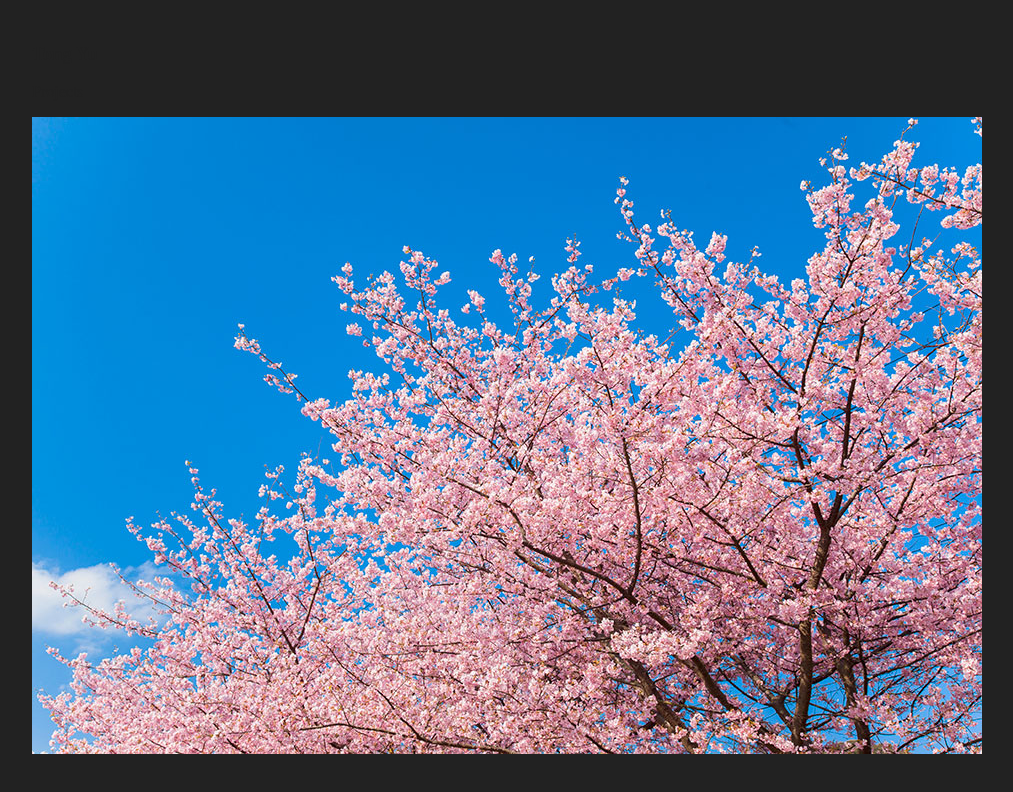
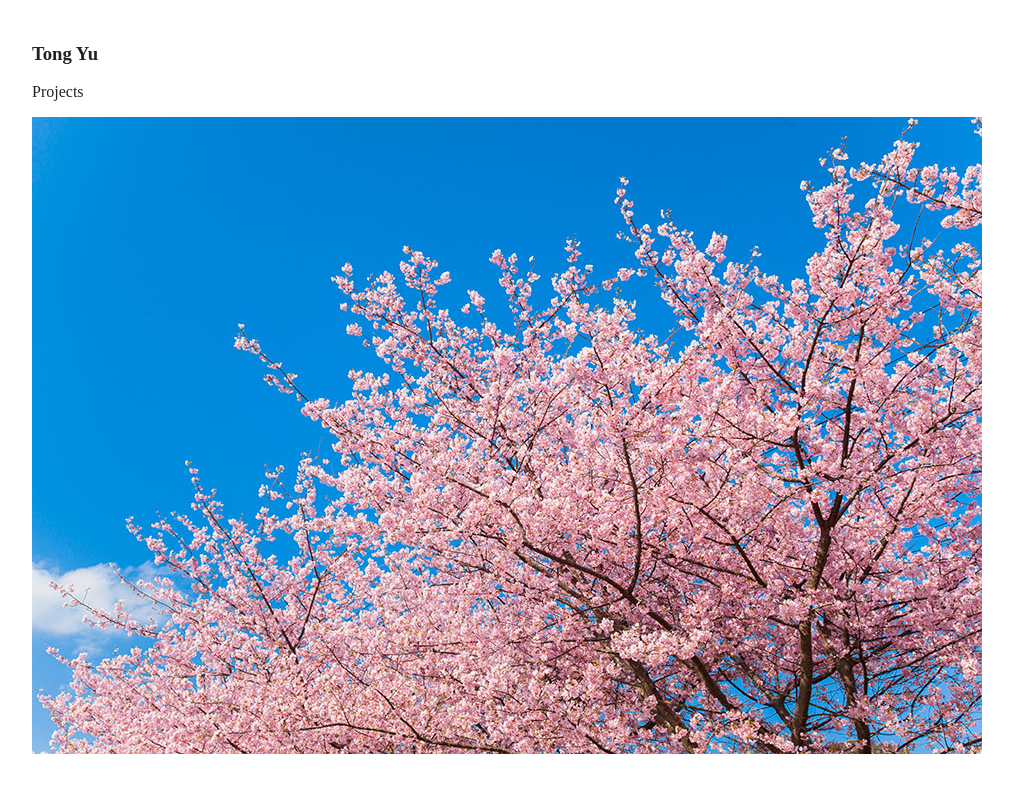
Before and after one commit to yttj/core-int-pucd-2035_yu, a website built with Parcel: page index.html in a window 1280 px wide. Shown: the whole page, without its empty margins (96-1109 px from the left). Built offline with nearby package versions, Linux system fonts and the light colour scheme.

Commit message:
Update main.css

```diff
--- a/css/main.css
+++ b/css/main.css
@@ -16,7 +16,7 @@
     font-size: 1em;
     line-height: 1.4;
     padding:1.5rem;
-    background-color: #222;
+    background-color: #fff;
   }
 
   main {
```
